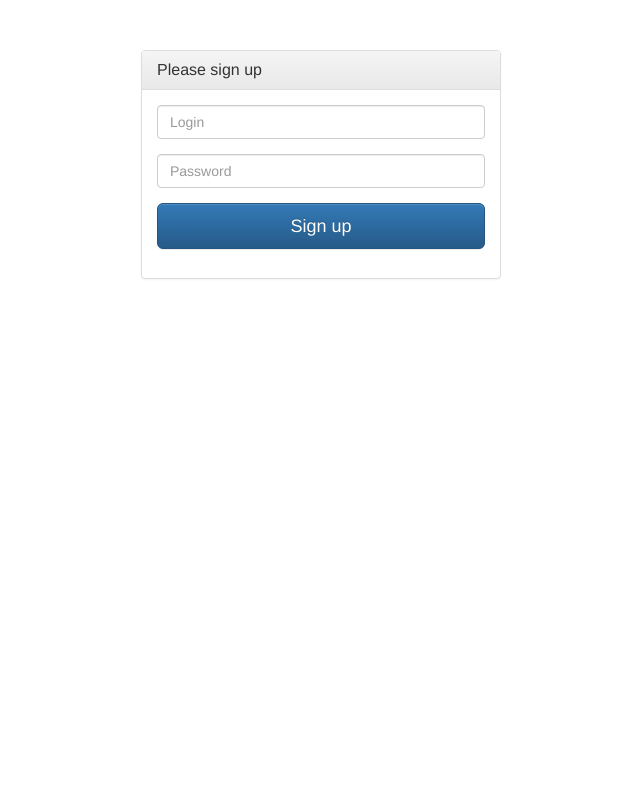
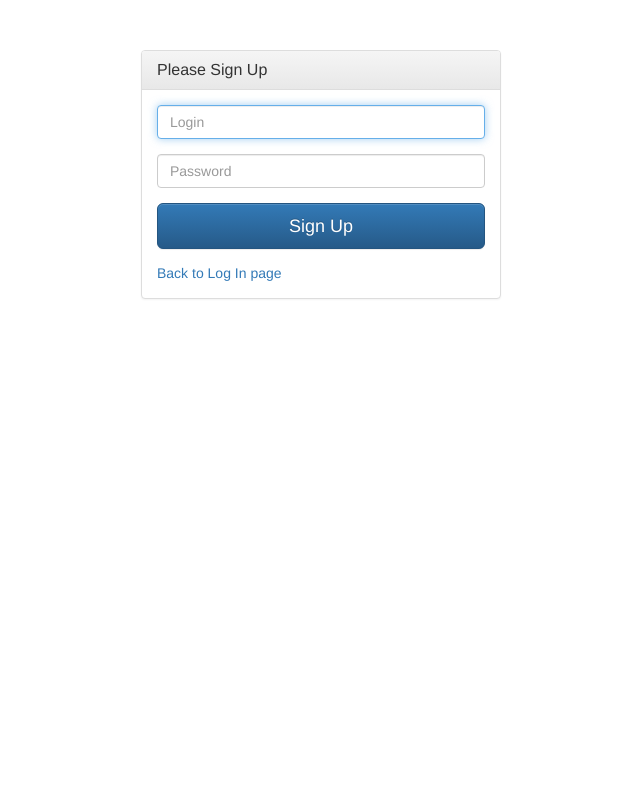
Before and after one commit to MovieManager/Website, a Django app: page /app/signup/ in a window 1280 px wide. Shown: the whole page, without its empty margins (328-968 px from the left). Run offline with Django 3.2, Linux system fonts and the light colour scheme; some libraries are stand-ins or nearby versions.

Commit message:
Updated forms

```diff
--- a/app/templates/app/index.html
+++ b/app/templates/app/index.html
@@ -1,10 +1,10 @@
 <h1>Welcome to our Movie Manager Django application</h1>
 <p>
-	<a href="{% url 'login' %}">Log in</a>
+	<a href="{% url 'login' %}">Log In</a>
 </p>
 <p>
-	<a href="{% url 'signup' %}">Sign up</a>
+	<a href="{% url 'signup' %}">Sign Up</a>
 </p>
 <p>
-	<a href="{% url 'movies' %}">View available movies</a>
+	<a href="{% url 'movies' %}">View Available Movies</a>
 </p>
--- a/app/templates/app/login.html
+++ b/app/templates/app/login.html
@@ -27,7 +27,7 @@
 								<button class="btn btn-lg btn-primary btn-block" type="submit">Login</button>
 							</fieldset>
 						</form>
-						<a href="{% url 'signup' %}">I don't have an account : sign up</a>
+						<a href="{% url 'signup' %}">You don't have an account? Sign Up</a>
 					</div>
 				</div>
 			</div>
--- a/app/templates/app/signup.html
+++ b/app/templates/app/signup.html
@@ -1,16 +1,17 @@
 {% load staticfiles %}
+<html>
 	<head>
 		<link rel="stylesheet" href="//maxcdn.bootstrapcdn.com/bootstrap/3.2.0/css/bootstrap.min.css">
 		<link rel="stylesheet" href="//maxcdn.bootstrapcdn.com/bootstrap/3.2.0/css/bootstrap-theme.min.css">
 		<link rel="stylesheet" type="text/css" href="{% static 'css/style.css' %}" />
 	</head>
-<body style="width:90%;margin-left:auto;margin-right:auto;">
-  <div style="padding-top:50px;" class="container">
+	<body>
+		<div class="container">
 			<div class="row">
 				<div class="col-md-4 col-md-offset-4">
 					<div class="login-panel panel panel-default">
 						<div class="panel-heading">
-						<h3 class="panel-title">Please sign up</h3>
+							<h3 class="panel-title">Please Sign Up</h3>
 						</div>
 						<div class="panel-body">
 						{% if error_message %}<p><strong>{{ error_message }}</strong></p>{% endif %}
@@ -18,19 +19,18 @@
 							{% csrf_token %}
 							<fieldset>
 								<div class="form-group">
-									<input class="form-control" placeholder="Login" name="login" type="text">
-									<div class="help-block with-errors"></div>
+									<input type="text" class="form-control" name="login" placeholder="Login" required="" autofocus="" />
 								</div>
 								<div class="form-group">
-									<input class="form-control" placeholder="Password" name="password" type="password" value="">
+									<input type="password" class="form-control" name="password" placeholder="Password" required=""/>
 								</div>
-								<!-- Change this to a button or input when using this as a form -->
-								<input class="btn btn-lg btn-primary btn-block" type="submit" value="Sign up" />
+								<button class="btn btn-lg btn-primary btn-block" type="submit">Sign Up</button>
 							</fieldset>
 						</form>
-					</div>
+						<a href="{% url 'login' %}">Back to Log In page</a>
 					</div>
 				</div>
 			</div>
 		</div>
 	</body>
+</html>
```
Lines whose indentation alone changed are shown as unchanged.
